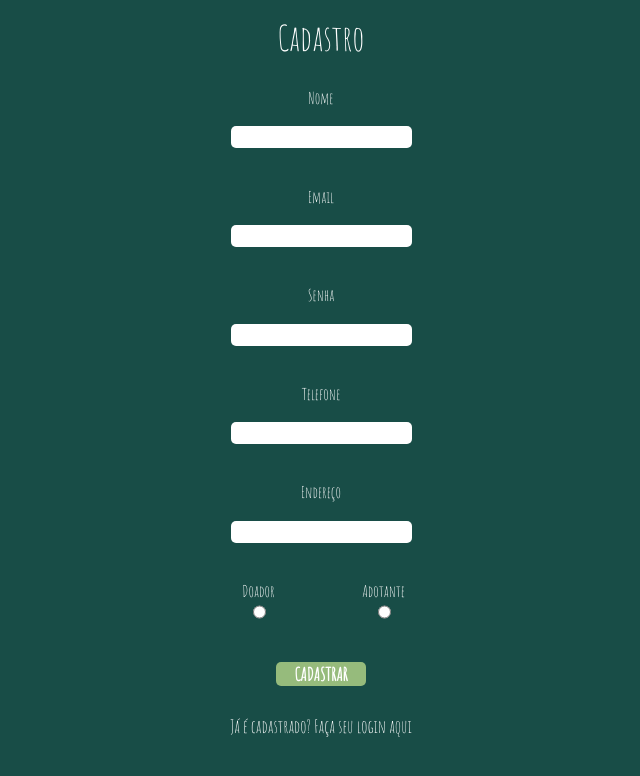
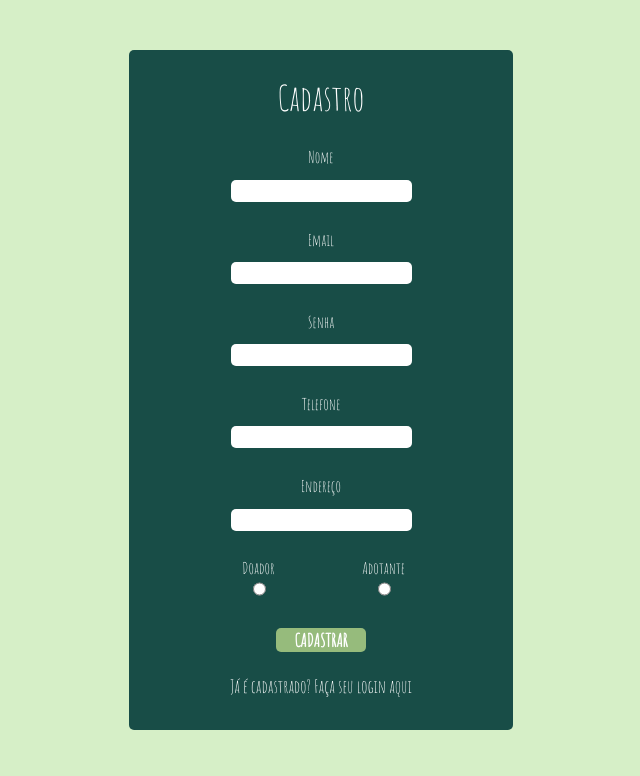
Before and after one commit to fernandochi/Adote_um_humano, a React (Create React App) app: page /register in a window 1280 px wide. Shown: the top 776 px of the page, without its empty margins (319-959 px from the left). Built offline with nearby package versions, Linux system fonts and the light colour scheme.

Commit message:
feat: adding responsability on the register form

```diff
--- a/src/pages/Register/index.js
+++ b/src/pages/Register/index.js
@@ -54,8 +54,8 @@ const RegisterUser = () => {
 
   return (
     <Container>
-      <Title>Cadastro</Title>
       <Form onSubmit={handleSubmit(handleForm)}>
+        <Title>Cadastro</Title>
         <Label htmlFor="name">Nome</Label>
         <Input name="name" ref={register} />
         <Errors>{errors.name?.message}</Errors>
--- a/src/pages/Register/style.js
+++ b/src/pages/Register/style.js
@@ -3,26 +3,36 @@ import styled from "styled-components";
 const Container = styled.div`
   width: 100vw;
   height: 100vh;
-  background-color: #184d47;
   color: white;
+  background-color: #d6efc7;
   font-family: "Amatic SC", cursive;
+  @media (min-width: 1000px) {
+    padding-top: 50px;
+  }
 `;
 
 const Title = styled.h1`
   text-align: center;
   font-size: 35px;
-  padding-top: 20px;
+  padding-bottom: 20px;
 `;
 
 const Form = styled.form`
+  background-color: #184d47;
   display: flex;
   flex-direction: column;
   align-items: center;
   justify-content: space-evenly;
   width: 100%;
-  height: 90%;
+  height: 100%;
   padding: 15px 10px 10px 10px;
   border-radius: 5px;
+
+  @media (min-width: 1000px) {
+    margin: auto;
+    width: 30vw;
+    height: 85vh;
+  }
 `;
 
 const Label = styled.label`
```
Also changed, not shown: 1 other file (tests, documents, lock files or other folders).
